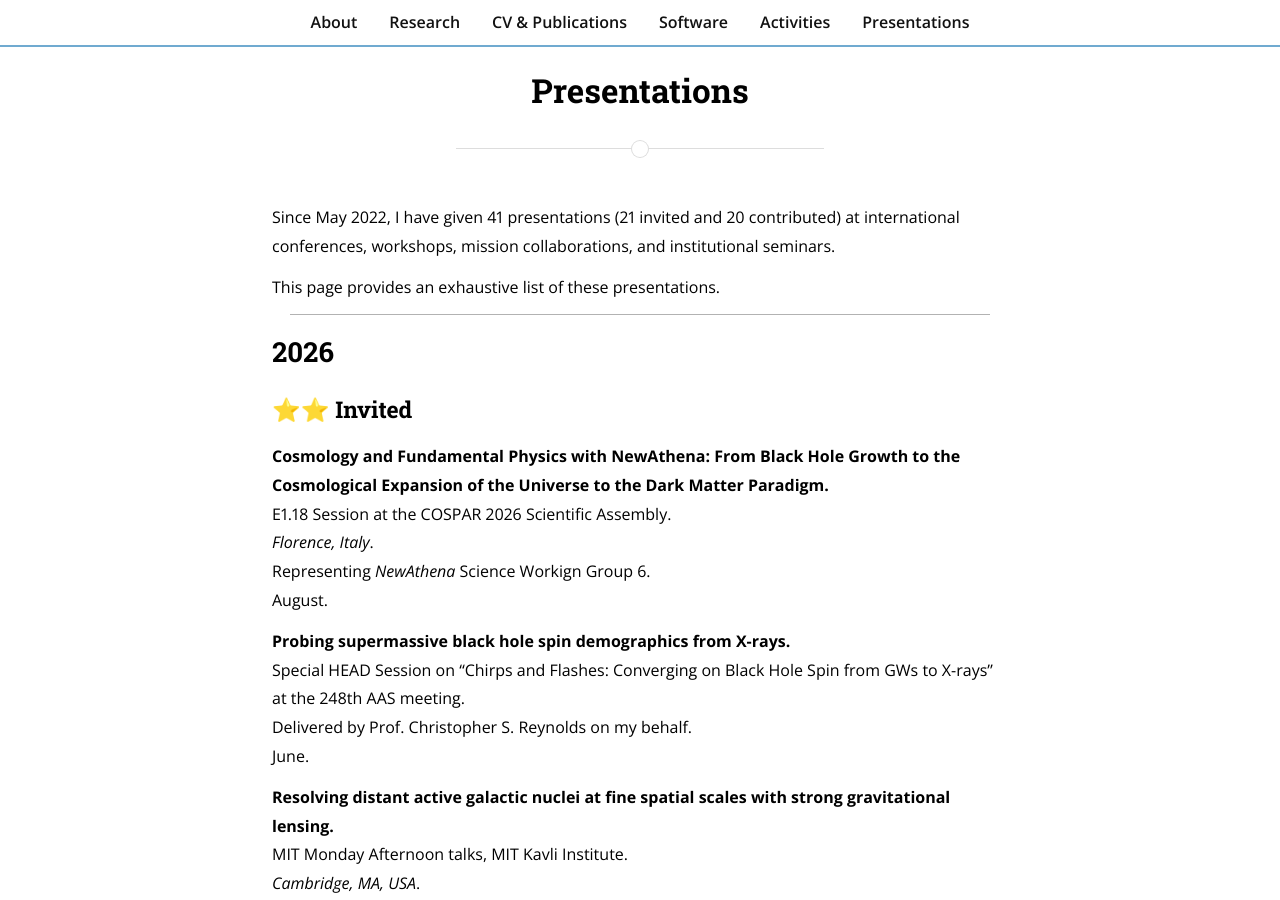
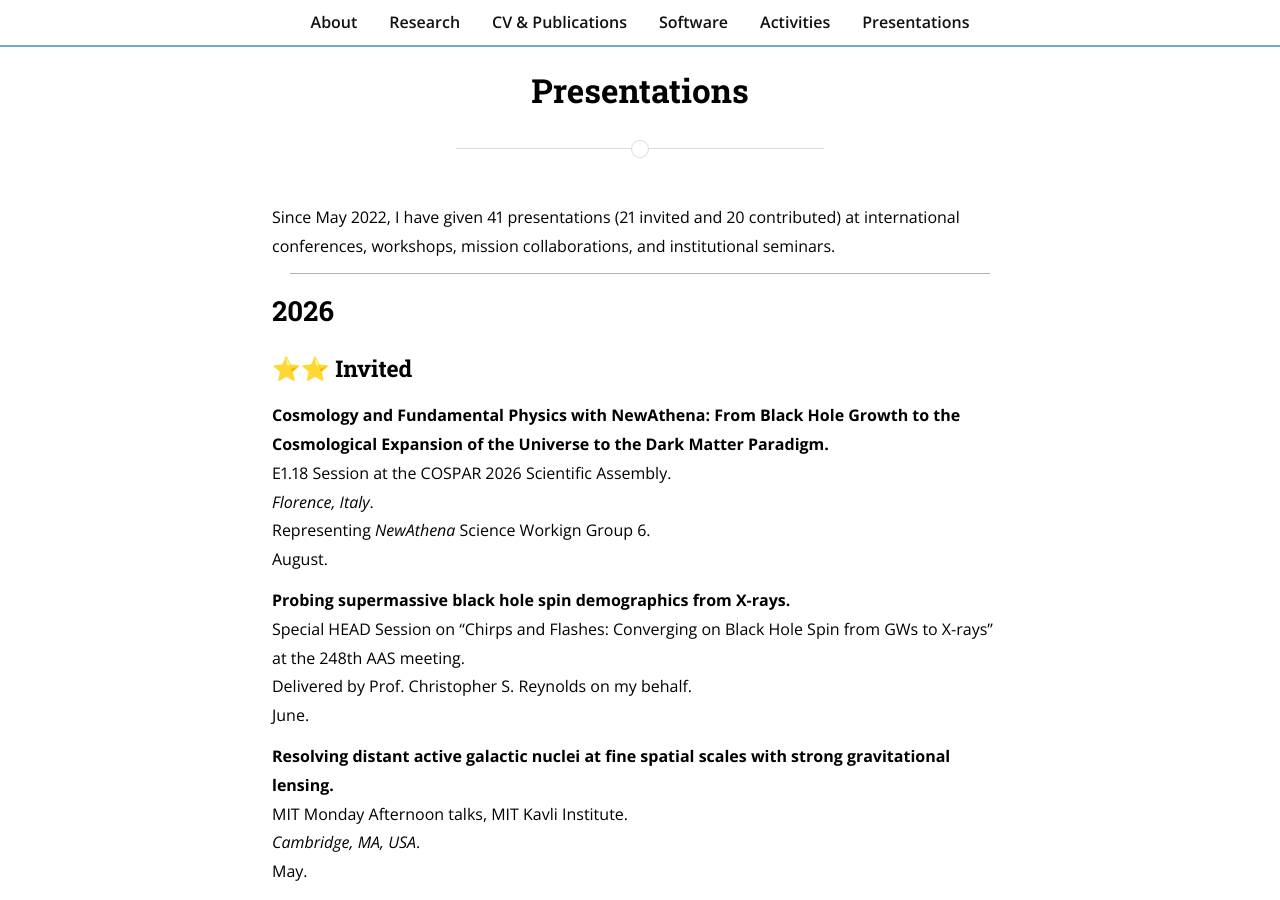
Before and after one commit to jsiskreynes-astro/jsiskreynes-astro.github.io, a Jekyll site: the page built from presentations.md, in a window 1280 px wide and 900 px high. Built offline with Jekyll 4.4.1, drawn with Linux system fonts in a browser that asks for light colours; nearby versions of some CDN libraries.

Commit message:
Update presentations.md

```diff
--- a/presentations.md
+++ b/presentations.md
@@ -6,8 +6,6 @@ main_nav: true
 nav_order: 6
 ---
 Since May 2022, I have given 41 presentations (21 invited and 20 contributed) at international conferences, workshops, mission collaborations, and institutional seminars.
-
-This page provides an exhaustive list of these presentations.
 
 ---
 
```
